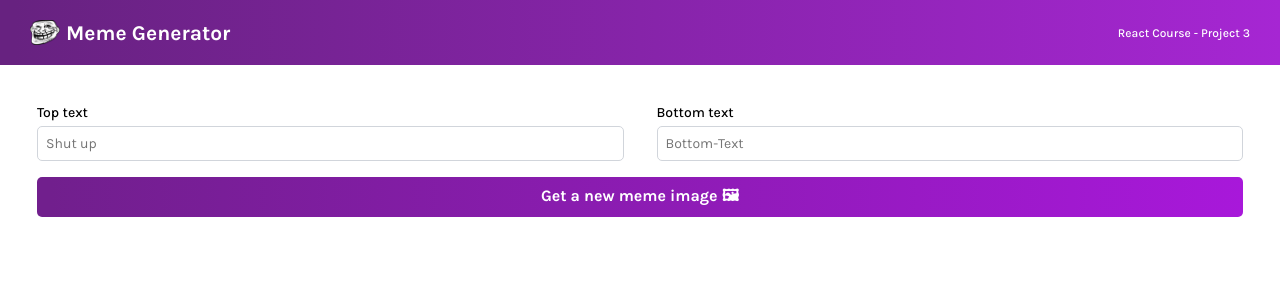
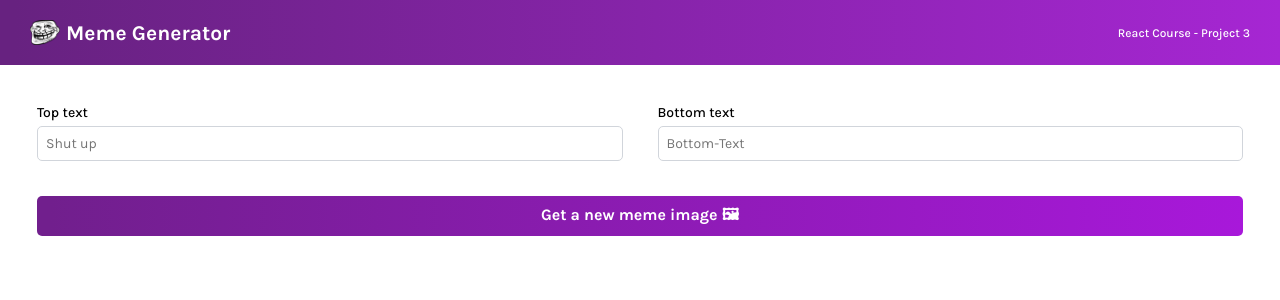
Before and after one commit to Hassan-Khan16/react-app-meme-generator, a React (Vite) app: page / in a window 1280 px wide. Shown: the top 300 px of the page. Built offline with nearby package versions, Linux system fonts and the light colour scheme.

Commit message:
using flex instead of grid

```diff
--- a/src/App.css
+++ b/src/App.css
@@ -38,9 +38,13 @@ body {
 }
 
 .form {
-  display: grid;
-  grid-template: 40px 40px / 1fr 1fr;
-  gap: 35px 33px;
+  display: flex;
+  flex-wrap: wrap;
+  gap: 35px;
+}
+
+.form-group {
+  flex: 1 1 45%;
 }
 
 .form-label {
@@ -61,7 +65,8 @@ body {
 }
 
 .form-button {
-  grid-column: 1/-1;
+  flex: 1 1 100%;
+  height: 40px;
   font-family: "Karla", sans-serif;
   font-weight: 700;
   font-size: 1rem;
--- a/src/components/Meme.jsx
+++ b/src/components/Meme.jsx
@@ -1,9 +1,8 @@
-
 function Meme() {
     return (
         <div className="meme">
             <form className="form">
-                <div>
+                <div className="form-group">
                     <label htmlFor="top-text" className="form-label">Top text</label>
                     <input
                         id="top-text"
@@ -11,7 +10,7 @@ function Meme() {
                         className="form-input"
                         placeholder="Shut up" />
                 </div>
-                <div>
+                <div className="form-group">
                     <label htmlFor="bottom-text" className="form-label">Bottom text</label>
                     <input
                         id="bottom-text"
```
